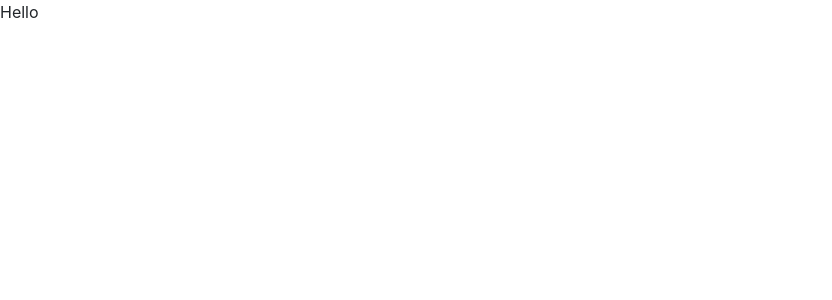
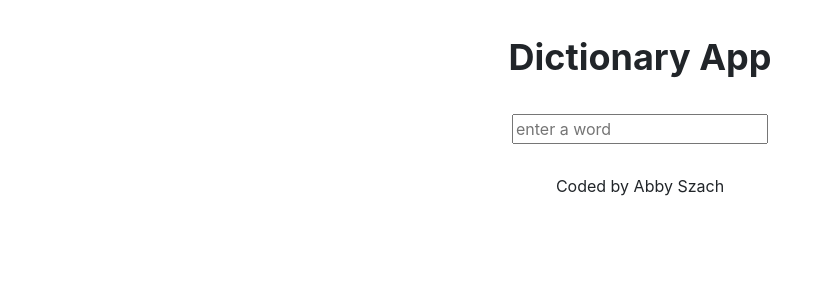
Before and after one commit to als11022/dictionary-project, a React (Create React App) app: page / in a window 1280 px wide. Shown: the top 300 px of the page, without its empty margins (0-832 px from the left). Built offline with nearby package versions, Linux system fonts and the light colour scheme.

Commit message:
Added search form component

```diff
--- a/public/index.html
+++ b/public/index.html
@@ -2,7 +2,6 @@
 <html lang="en">
   <head>
     <meta charset="utf-8" />
-    <link rel="icon" href="%PUBLIC_URL%/favicon.ico" />
     <meta name="viewport" content="width=device-width, initial-scale=1" />
     <meta name="theme-color" content="#000000" />
     <meta
--- a/src/App.css
+++ b/src/App.css
@@ -0,0 +1,11 @@
+.App-header {
+    font-size: 36px;
+    font-weight: 700;
+    text-align: center;
+    margin: 30px 0;
+}
+
+.App-footer {
+    text-align: center;
+    margin: 30px 0;
+}
--- a/src/App.js
+++ b/src/App.js
@@ -1,11 +1,20 @@
 import './App.css';
+import Dictionary from './Dictionary';
 
 function App() {
   return (
     <div className="App">
+      <div className="container">
       <header className="App-header">
-        Hello
+        Dictionary App
       </header>
+      <main>
+        <Dictionary />
+      </main>
+<footer className="App-footer">
+  Coded by Abby Szach
+</footer>
+      </div>
     </div>
   );
 }
--- /dev/null
+++ b/src/Dictionary.css
@@ -0,0 +1,7 @@
+.Dictionary {
+    color: red
+}
+
+form {
+    text-align:  center;
+}
--- /dev/null
+++ b/src/Dictionary.js
@@ -0,0 +1,27 @@
+import React, { useState } from "react";
+import "./Dictionary.css";
+
+export default function Dictionary() {
+    const [keyword, setKeyword] = useState("");
+
+    function search(event){
+        event.preventDefault();
+        alert(`Searching for ${keyword}`);
+    }
+
+    function handleKeyword(event){
+        setKeyword(event.target.value);
+    }
+    return (
+        <div className="Dictionary">
+           <form onSubmit={search}>
+               <input
+               type="search"
+               placeholder="enter a word"
+               onChange={handleKeyword}
+               />
+
+           </form>
+            </div>
+    );
+}
--- a/src/index.js
+++ b/src/index.js
@@ -11,7 +11,4 @@
   </React.StrictMode>
 );
 
-// If you want to start measuring performance in your app, pass a function
-// to log results (for example: reportWebVitals(console.log))
-// or send to an analytics endpoint. Learn more: https://bit.ly/CRA-vitals
 reportWebVitals();
```
Also changed, not shown: public/manifest.json.
